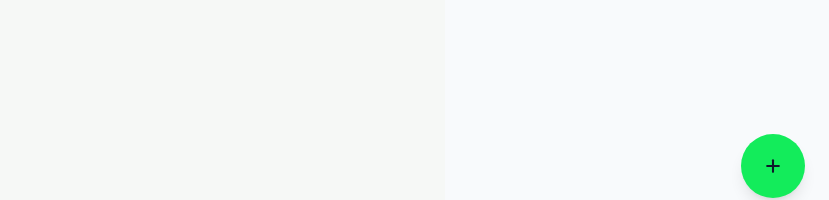
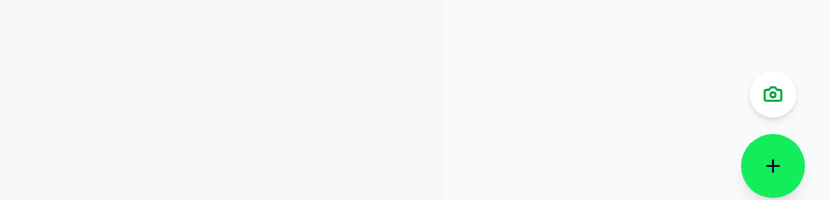
Before and after one commit to AchmadWahyu/split-bill, a React (Vite) app: page / in a window 1280 px wide. Shown: the part 570-770 px from the top of the page, without its empty margins (451-1280 px from the left). Built offline with nearby package versions, Linux system fonts and the light colour scheme.

Commit message:
feat: add scan receipt button entrypoint

```diff
--- a/src/routes/Home.tsx
+++ b/src/routes/Home.tsx
@@ -1,6 +1,7 @@
 import { Link, useNavigate } from 'react-router';
 import { EventType } from '@/types';
 import Plus from 'lucide-react/dist/esm/icons/plus';
+import Camera from 'lucide-react/dist/esm/icons/camera';
 import Trash2 from 'lucide-react/dist/esm/icons/trash-2';
 import Users from 'lucide-react/dist/esm/icons/users';
 import { Button } from '@/components/ui/button';
@@ -126,7 +127,14 @@ const Home = ({
         </button> */}
       </div>
 
-      {/* FAB */}
+      {/* FAB Scan Receipt */}
+      <Link to={url} className="fixed bottom-28 right-8 z-10 max-w-lg">
+        <div className="flex size-12 items-center justify-center rounded-full border border-slate-100 bg-white shadow-md transition-all hover:scale-105 active:scale-95 cursor-pointer">
+          <Camera className="size-5 text-green-600" strokeWidth={2.5} />
+        </div>
+      </Link>
+
+      {/* FAB Add Expense Manual */}
       <Link to={url} className="fixed bottom-8 right-6 z-10 max-w-lg">
         <div className="size-16 rounded-full bg-[#13ec5b] flex items-center justify-center shadow-[0px_10px_15px_-3px_rgba(0,0,0,0.1),0px_4px_6px_-4px_rgba(0,0,0,0.1)] hover:brightness-95 transition-all cursor-pointer">
           <Plus className="size-5 text-slate-900" strokeWidth={2.5} />
```
